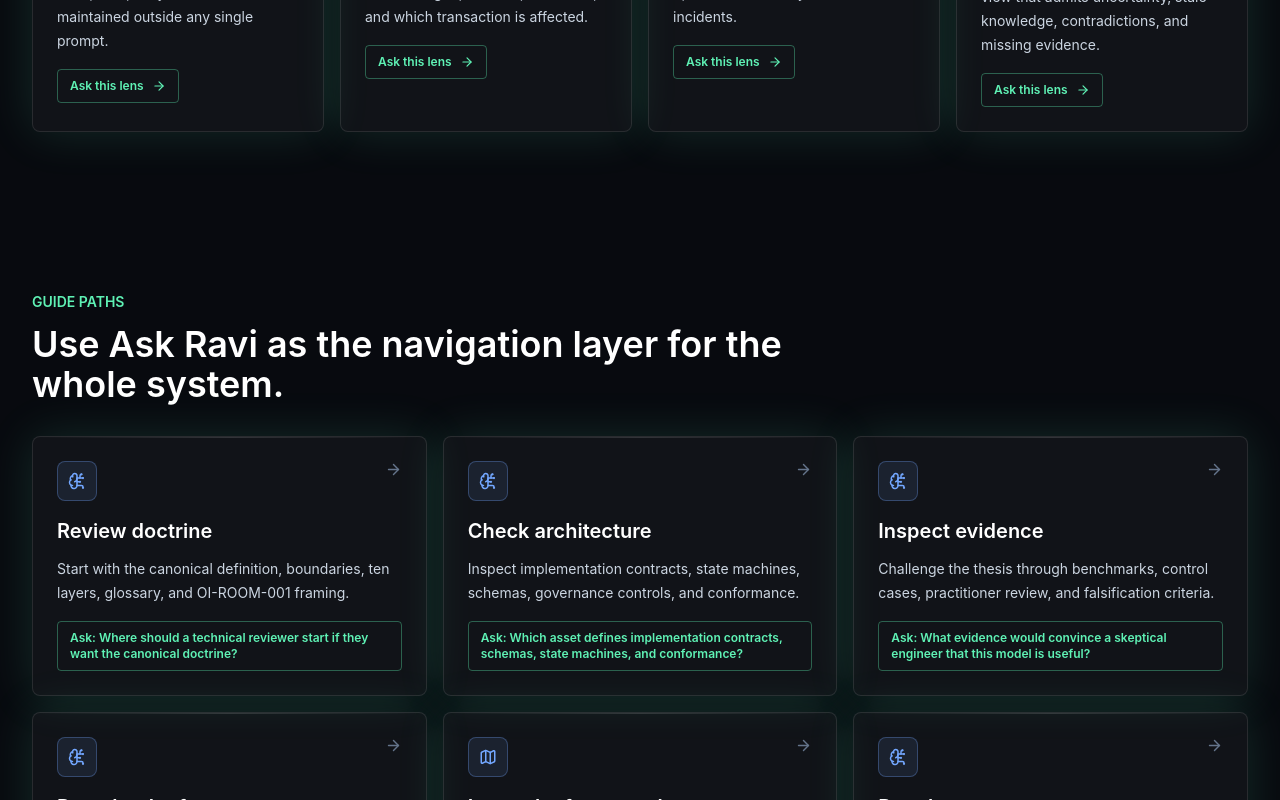
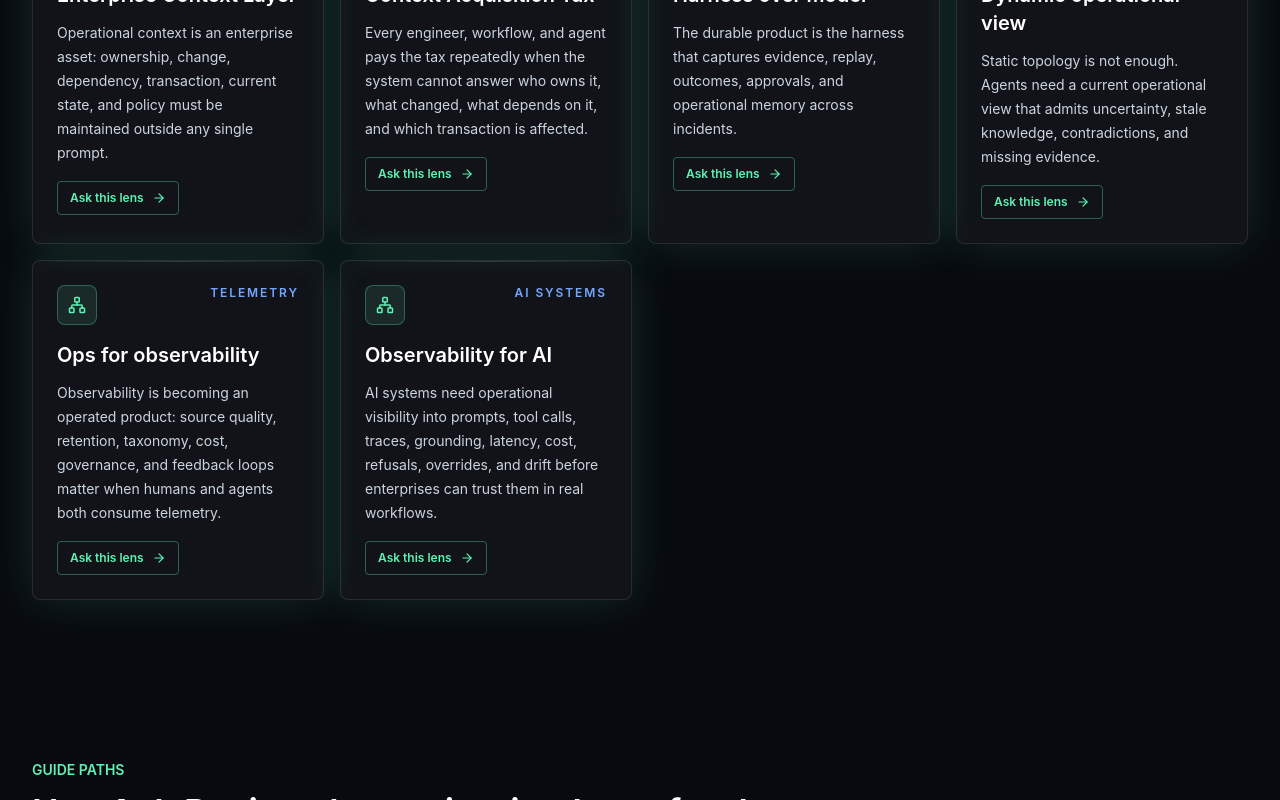
Before and after one commit to rseri17-code/seri-ai, a Next.js app: page /ask in a window 1280 px wide. Shown: the part 2903-3703 px from the top of the page. Built offline with nearby package versions, Linux system fonts and the light colour scheme; no server answers.

Commit message:
Ground thesis topics in Ask and homepage

```diff
--- a/app/ask/page.tsx
+++ b/app/ask/page.tsx
@@ -23,6 +23,8 @@
   "What does Ravikanth mean by Context Acquisition Tax?",
   "What is the Enterprise Context Layer?",
   "Why is the harness more important than the model for SRE agents?",
+  "What does ops for observability mean?",
+  "How is observability for AI different from normal observability?",
   "What public evidence shows Ravikanth's architecture judgment?",
   "How does Ravikanth think about Operational Intelligence?",
   "Where can I review Ravikanth's GitHub, LinkedIn, resume, and public artifacts?"
@@ -66,6 +68,18 @@
     title: "Dynamic operational view",
     prompt: "Why is a dynamic operational view different from a static graph?",
     body: homeLinkedInSignals.find((signal) => signal.name === "Dynamic operational view")?.description ?? ""
+  },
+  {
+    label: "Telemetry",
+    title: "Ops for observability",
+    prompt: "What does ops for observability mean?",
+    body: homeLinkedInSignals.find((signal) => signal.name === "Ops for observability")?.description ?? ""
+  },
+  {
+    label: "AI systems",
+    title: "Observability for AI",
+    prompt: "How is observability for AI different from normal observability?",
+    body: homeLinkedInSignals.find((signal) => signal.name === "Observability for AI")?.description ?? ""
   }
 ] as const;
 
--- a/app/page.tsx
+++ b/app/page.tsx
@@ -209,6 +209,7 @@
               <h3 className="text-2xl font-semibold text-white md:text-3xl">The context layer has to outlive the incident, the prompt, and the person carrying the thread.</h3>
               <p className="mt-4 text-base leading-7 text-slate-300">
                 Ravikanth&apos;s public writing keeps returning to the same operational gap: agents cannot become trustworthy investigators if ownership, change, dependency, transaction, confidence, and missing evidence are rediscovered from scratch every time.
+                The same thread connects Ops for observability with Observability for AI: telemetry systems need operating discipline, and AI systems need evidence, traces, cost, grounding, and override paths.
               </p>
               <div className="mt-6 flex flex-wrap gap-3">
                 <TrackedAnchor
--- a/content/home.ts
+++ b/content/home.ts
@@ -30,6 +30,14 @@
   {
     name: "Dynamic operational view",
     description: "Static topology is not enough. Agents need a current operational view that admits uncertainty, stale knowledge, contradictions, and missing evidence."
+  },
+  {
+    name: "Ops for observability",
+    description: "Observability is becoming an operated product: source quality, retention, taxonomy, cost, governance, and feedback loops matter when humans and agents both consume telemetry."
+  },
+  {
+    name: "Observability for AI",
+    description: "AI systems need operational visibility into prompts, tool calls, traces, grounding, latency, cost, refusals, overrides, and drift before enterprises can trust them in real workflows."
   },
   {
     name: "Shared context problem",
--- a/lib/ai.ts
+++ b/lib/ai.ts
@@ -16,13 +16,13 @@
 export function inferFrameworkLayers(question: string) {
   const lower = question.toLowerCase();
   const layers: string[] = [];
-  if (/observability|signal|telemetry|metric|log|trace|alert|dashboard|dynamic operational view/.test(lower)) layers.push("Signal Layer");
+  if (/observability|ops for observability|observability for ai|signal|telemetry|metric|log|trace|alert|dashboard|dynamic operational view/.test(lower)) layers.push("Signal Layer");
   if (/transaction|journey|customer|workflow|latency|context acquisition|enterprise context|operational context/.test(lower)) layers.push("Transaction Layer");
   if (/topology|dependency|service|blast|owner|enterprise context|operational context|dynamic operational view|static graph/.test(lower)) layers.push("Topology Layer");
-  if (/evidence|receipt|fact|source|provenance|citation|context acquisition|enterprise context|harness|dynamic operational view/.test(lower)) layers.push("Evidence Layer");
+  if (/evidence|receipt|fact|source|provenance|citation|context acquisition|enterprise context|harness|dynamic operational view|observability for ai|ai observability/.test(lower)) layers.push("Evidence Layer");
   if (/hypothesis|reason|root cause|rca|causal/.test(lower)) layers.push("Reasoning Layer");
   if (/memory|replay seed|lesson|remember|harness|shared context|operational context/.test(lower)) layers.push("Memory Layer");
-  if (/eval|evaluation|gate|trust|benchmark|quality|harness|agentic sre/.test(lower)) layers.push("Evaluation Layer");
+  if (/eval|evaluation|gate|trust|benchmark|quality|harness|agentic sre|observability for ai|ai observability/.test(lower)) layers.push("Evaluation Layer");
   if (/decision|action|recommend|risk|rollback/.test(lower)) layers.push("Decision Layer");
   if (/learn|outcome|post|future/.test(lower)) layers.push("Learning Layer");
   if (/human|operator|approve|override|review|escalate|shared context|agentic sre/.test(lower)) layers.push("Operator Layer");
@@ -87,7 +87,7 @@
   if (/work|public work|project|building|product thesis|github|open source|open-source|code|repository/.test(lower)) {
     artifacts.add("/work");
   }
-  if (/linkedin|context acquisition|enterprise context|operational context|shared context|harness|agentic sre|dynamic operational view|static graph/.test(lower)) {
+  if (/linkedin|context acquisition|enterprise context|operational context|shared context|harness|agentic sre|dynamic operational view|static graph|ops for observability|observability for ai|ai observability/.test(lower)) {
     artifacts.add("/work");
     artifacts.add("/radar");
     artifacts.add("/patterns/agentic-incident-investigation");
@@ -141,7 +141,7 @@
   if (/evidence|citation|source|graph|provenance|receipt|contradict/.test(lower)) return "evidence_reasoning";
   if (/eval|evaluation|gate|trust|benchmark|quality|falsif/.test(lower)) return "evaluation";
   if (/transaction|journey|workflow|latency/.test(lower)) return "transaction_intelligence";
-  if (/observability|telemetry|metric|trace|alert|signal|aiops|agentops/.test(lower)) return "adjacent_domain";
+  if (/observability|ops for observability|observability for ai|telemetry|metric|trace|alert|signal|aiops|agentops/.test(lower)) return "adjacent_domain";
   if (/doctrine|definition|framework|layer|architecture|schema|contract|conformance/.test(lower)) return "doctrine_architecture";
   return "general";
 }
@@ -161,8 +161,8 @@
   const ravikanthContext =
     "Ask Ravi is an AI assistant, not Ravikanth personally. Ask Ravikanth is a public research interface over Ravikanth Seri's public work, approved public work, and approved public sources: the Operational Intelligence doctrine, Operations Room artifacts, architecture patterns, public writing, resume evidence, GitHub activity, LinkedIn signal, and current AI-native operations thesis.";
   const linkedinContext =
-    /linkedin|context acquisition|enterprise context|operational context|shared context|harness|agentic sre|dynamic operational view|static graph/.test(lower)
-      ? " LinkedIn signal: Ravikanth's public posts frame operational context as an enterprise asset, describe the Context Acquisition Tax, argue for an Enterprise Context Layer, treat the SRE-agent harness as the durable product, and distinguish a dynamic operational view from a static graph."
+    /linkedin|context acquisition|enterprise context|operational context|shared context|harness|agentic sre|dynamic operational view|static graph|ops for observability|observability for ai|ai observability/.test(lower)
+      ? " LinkedIn signal: Ravikanth's public posts frame operational context as an enterprise asset, describe the Context Acquisition Tax, argue for an Enterprise Context Layer, treat the SRE-agent harness as the durable product, distinguish a dynamic operational view from a static graph, and connect ops for observability with observability for AI."
       : "";
 
   return [
--- a/scripts/validate-content-coherence.mjs
+++ b/scripts/validate-content-coherence.mjs
@@ -259,6 +259,8 @@
   "LinkedIn thesis ledger",
   "The public posts are treated as working notes for the doctrine, not as social proof.",
   "homeLinkedInSignals",
+  "Ops for observability",
+  "Observability for AI",
   "One thesis. Three ways to challenge it.",
   "The model is not the moat. The operating harness is.",
   "If the idea is real, it should survive inspection.",
@@ -552,6 +554,8 @@
 	  "What does Ravikanth mean by Context Acquisition Tax?",
 	  "What is the Enterprise Context Layer?",
 	  "Why is the harness more important than the model for SRE agents?",
+	  "What does ops for observability mean?",
+	  "How is observability for AI different from normal observability?",
 	  "What public evidence shows Ravikanth's architecture judgment?",
 	  "How does Ravikanth think about Operational Intelligence?",
   "Where can I review Ravikanth's GitHub, LinkedIn, resume, and public artifacts?",
@@ -559,6 +563,8 @@
   "Start with the questions Ravikanth keeps returning to.",
   "Ask this lens",
   "Dynamic operational view",
+  "Ops for observability",
+  "Observability for AI",
   "suggestedPrompts={askRaviPrompts}",
   "doctrine, architecture, projects, resume, GitHub, LinkedIn",
   "ProfileMark"
```
Also changed, not shown: scripts/run-evals.mjs (+6 -6 lines).
